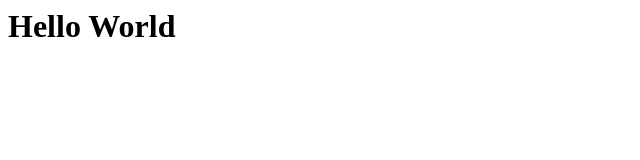
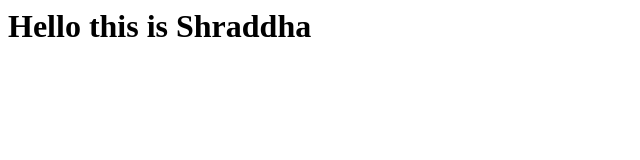
Before and after one commit to ShraddhaKesari/shraddhakesari.github.io, a plain HTML site: page index.html in a window 1280 px wide. Shown: the whole page, without its empty margins (0-640 px from the left). Drawn offline with Linux system fonts and the light colour scheme.

Commit message:
changed the text in the index file.

```diff
--- a/index.html
+++ b/index.html
@@ -1 +1 @@
-<h1>Hello World</h1>
+<h1>Hello this is Shraddha</h1>
```
